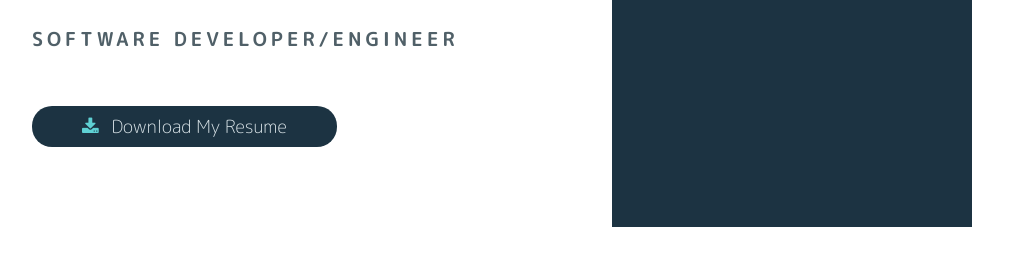
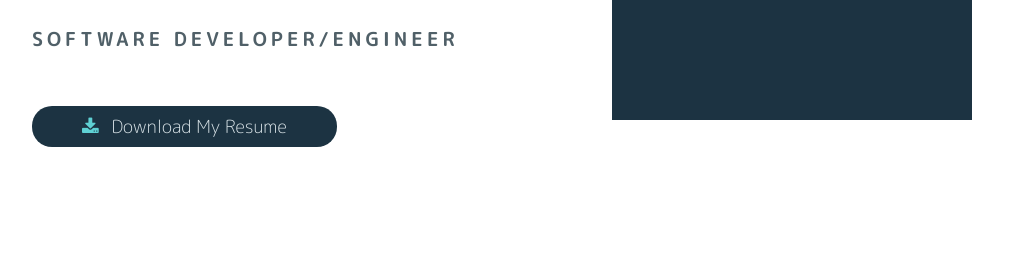
Before and after one commit to notTali/My-Portfolio-Website, a plain HTML site: page index.html in a window 1280 px wide. Shown: the part 497-762 px from the top of the page, without its empty margins (128-1151 px from the left). Drawn offline with Linux system fonts and the light colour scheme.

Commit message:
removed grid template rows

```diff
--- a/style.css
+++ b/style.css
@@ -44,7 +44,7 @@ a{
     margin: auto;
     padding-top: 20px;
     display: grid;
-    grid-template-rows: 1fr 5fr;
+    /* grid-template-rows: 1fr 5fr; */
     grid-row-gap: 100px;
     /* background-color: #5FD1D4; */
     grid-template-areas:
```
